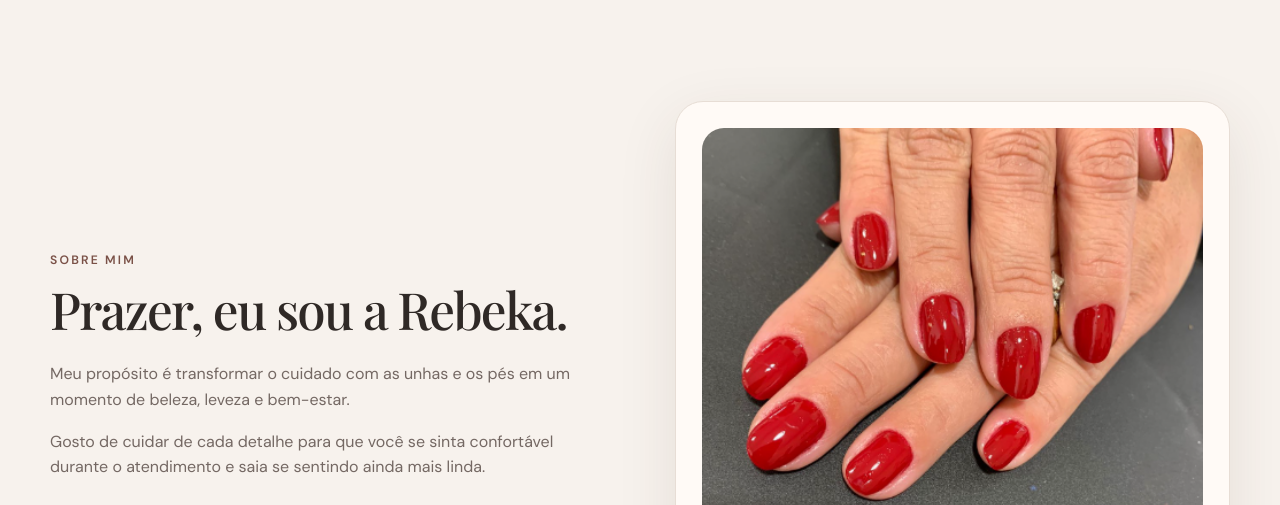
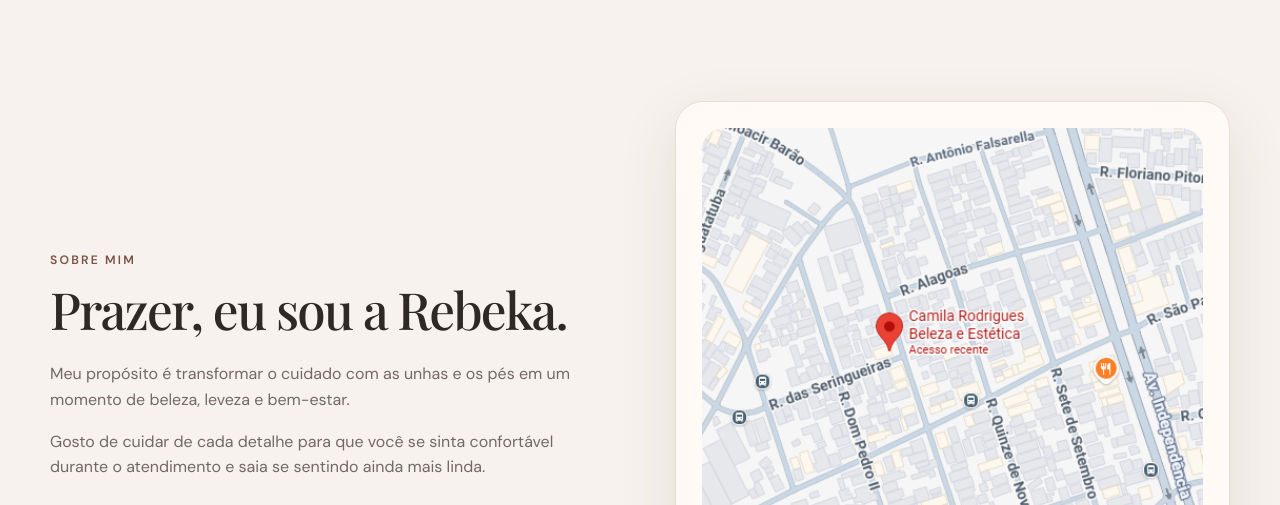
Before and after one commit to AnneVitoriaLimaoDosSantos/Rebeka-Vitoria, a plain HTML site: page index.html in a window 1280 px wide. Shown: the part 3950-4455 px from the top of the page. Drawn offline with nearby package versions, Linux system fonts and the light colour scheme; a web font is replaced by a local one.

Commit message:
Update index.html

```diff
--- a/index.html
+++ b/index.html
@@ -182,7 +182,7 @@
           <div class="signature">Rebeka Vitória</div>
         </div>
         <div class="about-card">
-  <img class="about-photo" src="Captura de tela 2026-09-30 213252.png" alt="Rebeka Vitória - Nails & Spa">
+  <img class="about-photo" src="Captura de tela 2026-09-30 221431.png" alt="Rebeka Vitória - Nails & Spa">
 
   <div class="about-small">
     <div>
```
